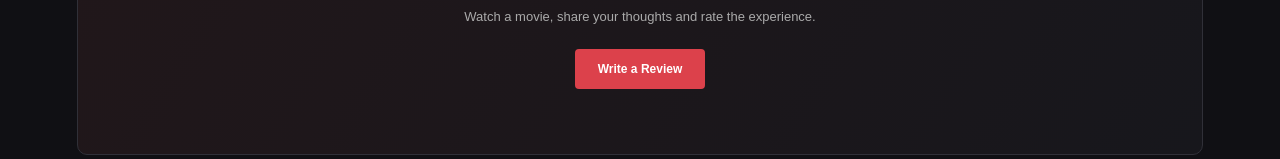
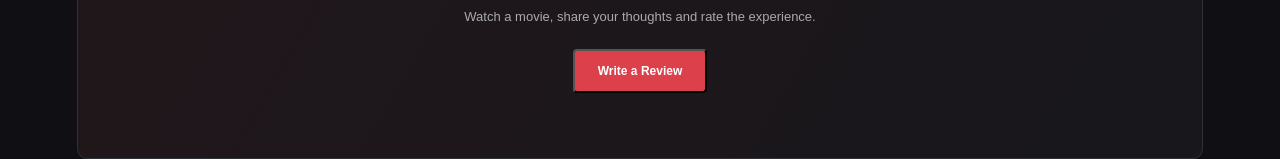
Before and after one commit to Tresaalbert/Movie_Review, a plain HTML site: page index.html in a window 1280 px wide. Shown: the part 2020-2179 px from the top of the page. Drawn offline with Linux system fonts and the light colour scheme.

Commit message:
Replace 'Write a Review' link with button

```diff
--- a/index.html
+++ b/index.html
@@ -68,7 +68,7 @@
         <span class="eyebrow">MOVIE LOVERS COMMUNITY</span>
         <h2>Every opinion tells a story.</h2>
         <p>Watch a movie, share your thoughts and rate the experience.</p>
-        <a href="#movies" class="hero-btn">Write a Review</a>
+        <button class="hero-btn" id="writeReviewBtn">     Write a Review </button>
     </section>
 </main>
 
```
